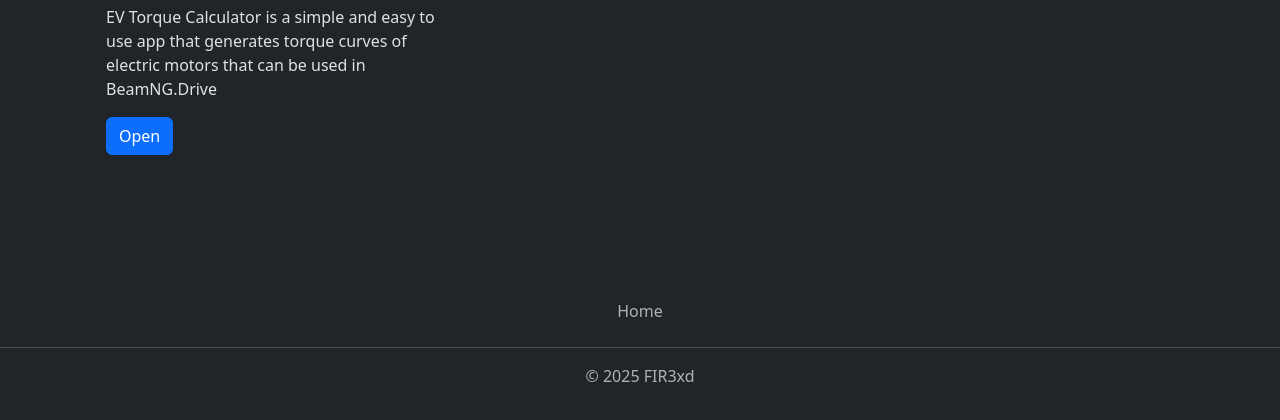
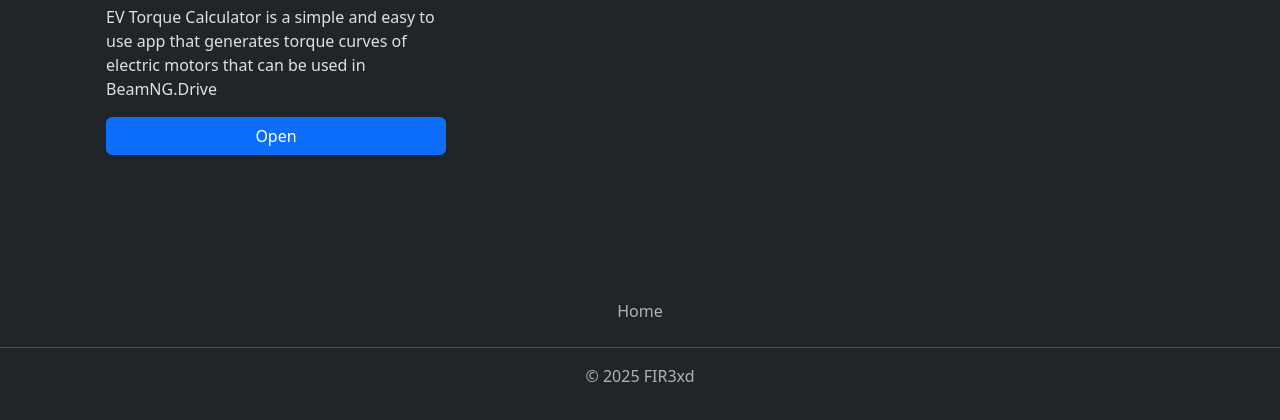
Before and after one commit to FIR3xd/fir3xs-toolbox, a plain HTML site: page index.html in a window 1280 px wide. Shown: the part 408-828 px from the top of the page. Drawn offline with Linux system fonts and the light colour scheme.

Commit message:
added favicon and improved button width in evtc.html and index.html

```diff
--- a/index.html
+++ b/index.html
@@ -4,6 +4,7 @@
     <meta charset="UTF-8"/>
     <meta name="viewport" content="width=device-width, initial-scale=1"/>
     <title>FIR3x's Toolbox</title>
+    <link rel="icon" type="image/x-icon" href="media/favicon.ico">
     <link href="css/bootstrap.css" rel="stylesheet"/>
     <link rel="stylesheet" href="https://cdnjs.cloudflare.com/ajax/libs/font-awesome/7.0.0/css/all.min.css"
           integrity="sha512-DxV+EoADOkOygM4IR9yXP8Sb2qwgidEmeqAEmDKIOfPRQZOWbXCzLC6vjbZyy0vPisbH2SyW27+ddLVCN+OMzQ=="
@@ -36,7 +37,7 @@
                 <h3 class="fs-2 text-body-emphasis">EV Torque Calculator Platinum</h3>
                 <p>EV Torque Calculator is a simple and easy to use app that generates torque curves of electric motors
                     that can be used in BeamNG.Drive</p>
-                <a href="evtc.html" class="btn btn-primary">
+                <a href="evtc.html" class="btn btn-primary w-100">
                     Open
                 </a>
             </div>
```
Also changed, not shown: evtc.html (+1 -0 lines), media/favicon.ico (added).
